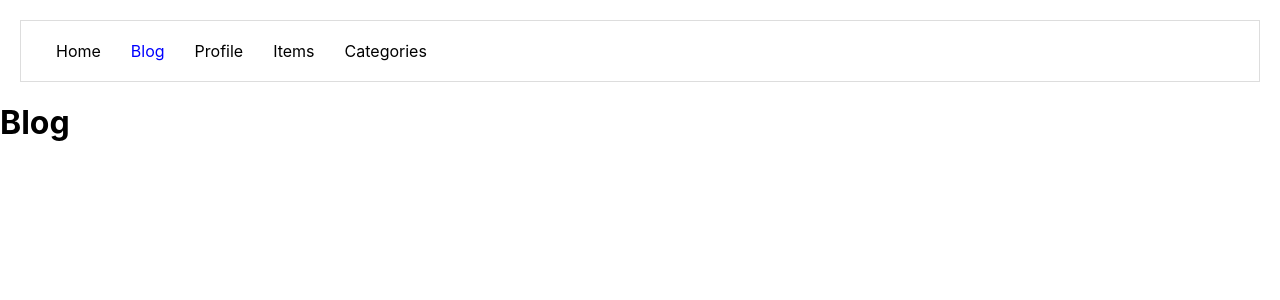
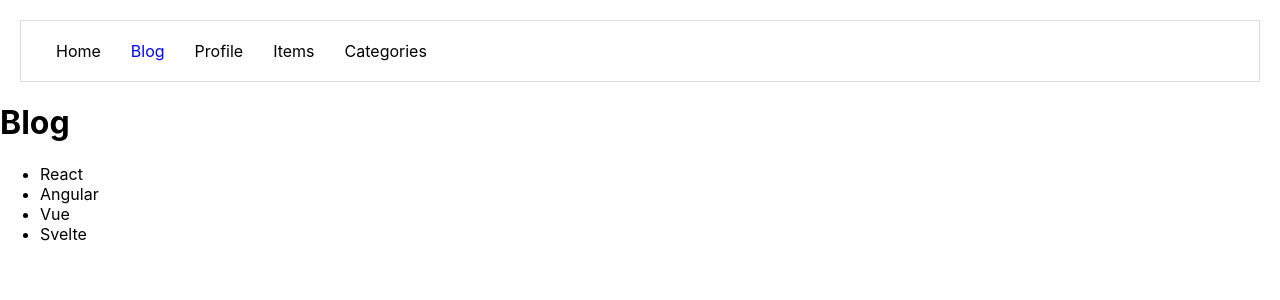
Before and after one commit to ClaveauAlex/understand-nextjs, a Next.js app: page /blog in a window 1280 px wide. Shown: the top 300 px of the page. Built offline with nearby package versions, Linux system fonts and the light colour scheme.

Commit message:
Routes dynamiques avec le paramètres d'url

```diff
--- a/components/header.js
+++ b/components/header.js
@@ -4,7 +4,6 @@ import {useRouter} from "next/router";
 
 export const Header = () => {
     const router = useRouter();
-    console.log(router);
     const styles = {
         header: {
             margin: 20,
--- a/pages/blog.js
+++ b/pages/blog.js
@@ -1,10 +1,33 @@
 import React from "react";
 import {Layout} from "../components/layout";
+import Link from "next/link";
 
 const Blog = () => {
     return (
         <Layout>
             <h1>Blog</h1>
+            <ul>
+                <li>
+                    <Link href={"/blog/[titre]"} as={"/blog/react"}>
+                        <a>React</a>
+                    </Link>
+                </li>
+                <li>
+                    <Link href={"/blog/[titre]"} as={"/blog/angular"}>
+                        <a>Angular</a>
+                    </Link>
+                </li>
+                <li>
+                    <Link href={"/blog/[titre]"} as={"/blog/vue"}>
+                        <a>Vue</a>
+                    </Link>
+                </li>
+                <li>
+                    <Link href={"/blog/[titre]"} as={"/blog/svelte"}>
+                        <a>Svelte</a>
+                    </Link>
+                </li>
+            </ul>
         </Layout>
     )
 }
```
Also changed, not shown: pages/blog/[titre].js (added, +14 -0 lines).
